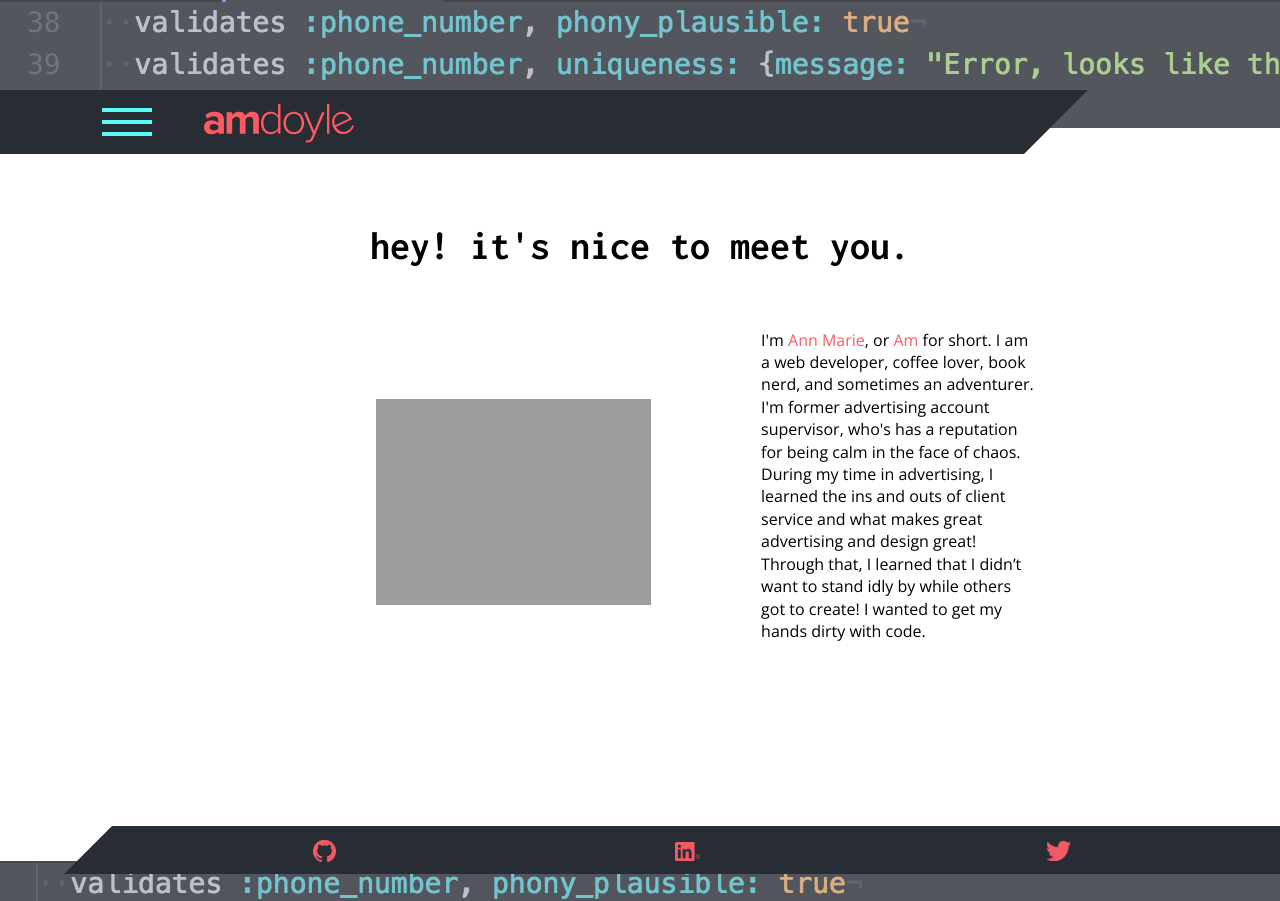
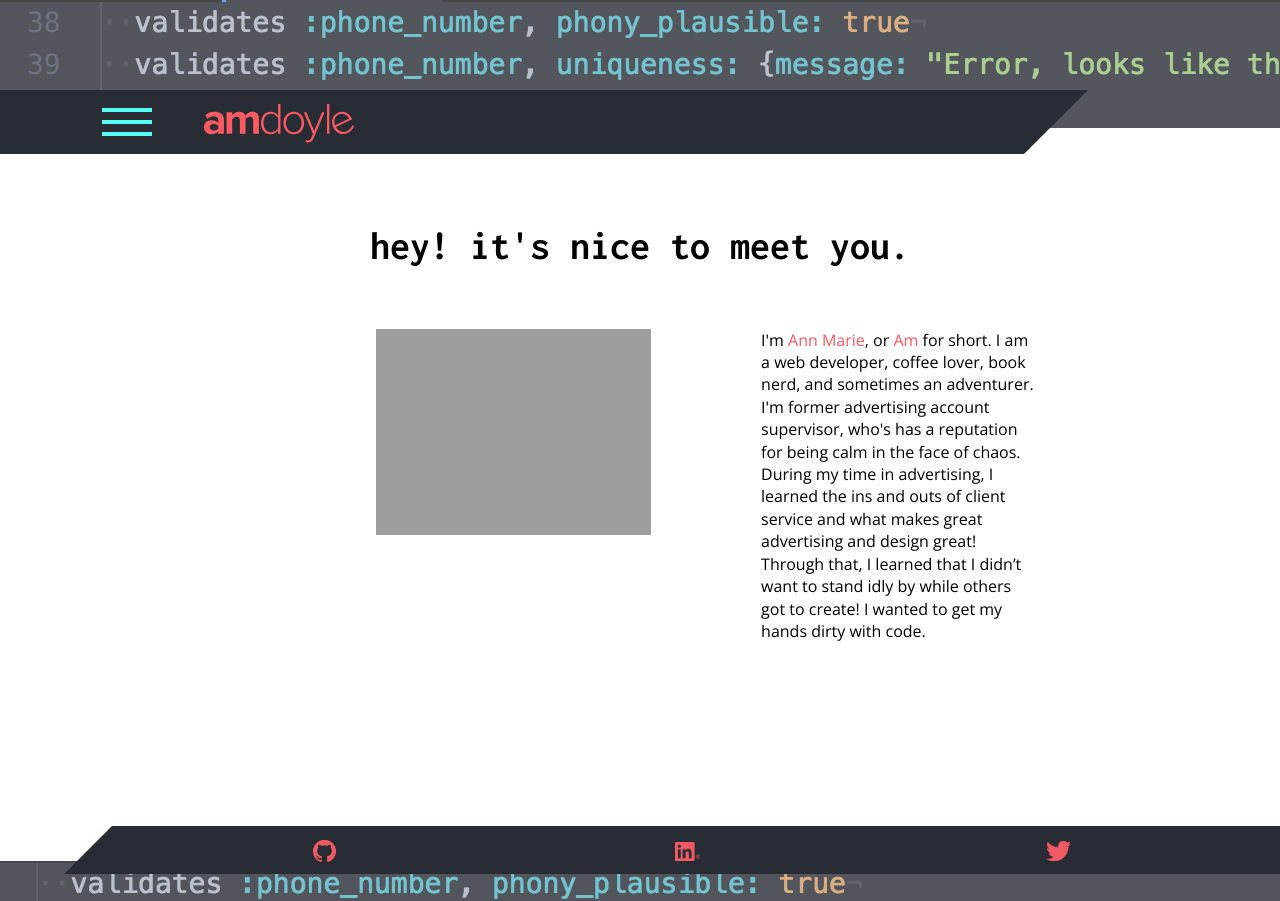
Before and after one commit to amdoyle/amdoyle, a Jekyll site: the page built from index.html, in a window 1280 px wide. Built offline with Jekyll 4.4.1, drawn with Linux system fonts in a browser that asks for light colours; nearby versions of some CDN libraries.

Commit message:
Update body content to rows in screens > 1000px

```diff
--- a/_sass/_layout.scss
+++ b/_sass/_layout.scss
@@ -527,10 +527,11 @@
     flex-direction: row;
     img {
       float: left;
+      align-self: flex-start;
       width: 25%;
       box-sizing: padding-box;
       padding-right: 10%;
-      padding-top: 5%;
+      padding-top: 0;
       margin: 0;
     }
   }
```
